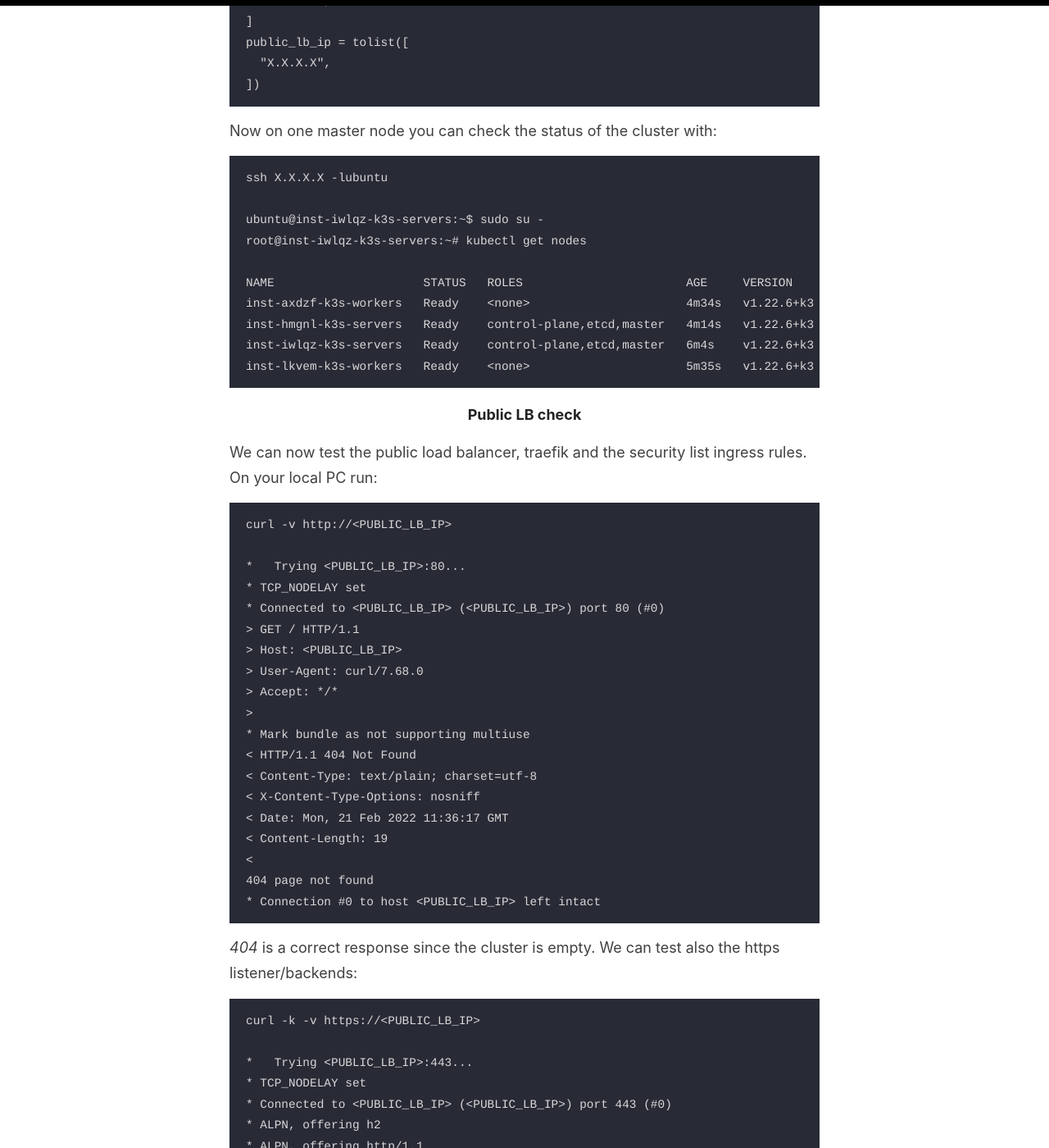
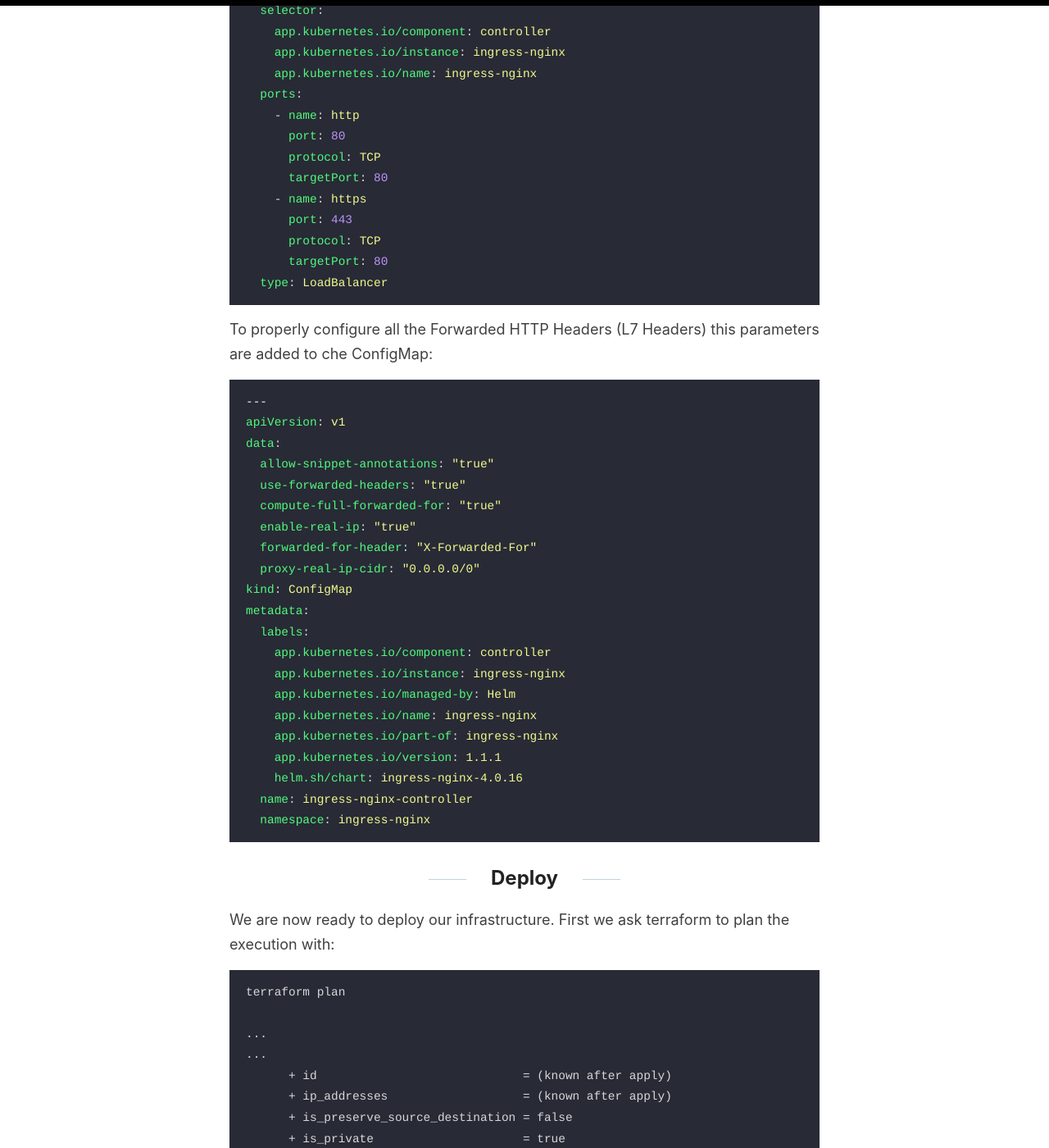
Before and after one commit to garutilorenzo/garutilorenzo.github.io, a Jekyll site: the page built from docs/_posts/2022-02-22-deploy-kubernetes-for-free-oracle-cloud.md, in a window 1280 px wide and 1400 px high, scrolled down 14481 px. Shown: the whole window at 82% size. Built offline with Jekyll 4.4.1, drawn with Linux system fonts in a browser that asks for light colours; some of the changed text lies outside the part shown.

Commit message:
New release

````diff
--- a/docs/_posts/2022-02-22-deploy-kubernetes-for-free-oracle-cloud.md
+++ b/docs/_posts/2022-02-22-deploy-kubernetes-for-free-oracle-cloud.md
@@ -166,6 +166,69 @@ rerun this command to reinitialize your working directory. If you forget, other
 commands will detect it and remind you to do so if necessary.
 ```
 
+#### Generate sel signed SSL certificate for the public LB (L7)
+
+**NOTE** If you already own a valid certificate skip this step and set the correct values for the variables: PATH_TO_PUBLIC_LB_CERT and PATH_TO_PUBLIC_LB_KEY
+
+We need to generate the certificates (sel signed) for our public load balancer (Layer 7). To do this we need *openssl*, open a terminal and follow this step:
+
+Generate the key:
+
+```
+openssl genrsa 2048 > privatekey.pem
+Generating RSA private key, 2048 bit long modulus (2 primes)
+.......+++++
+...............+++++
+e is 65537 (0x010001)
+```
+
+Generate the a new certificate request:
+
+```
+openssl req -new -key privatekey.pem -out csr.pem
+You are about to be asked to enter information that will be incorporated
+into your certificate request.
+What you are about to enter is what is called a Distinguished Name or a DN.
+There are quite a few fields but you can leave some blank
+For some fields there will be a default value,
+If you enter '.', the field will be left blank.
+-----
+Country Name (2 letter code) [AU]:IT
+State or Province Name (full name) [Some-State]:Italy
+Locality Name (eg, city) []:Brescia
+Organization Name (eg, company) [Internet Widgits Pty Ltd]:GL Ltd
+Organizational Unit Name (eg, section) []:IT
+Common Name (e.g. server FQDN or YOUR name) []:testlb.domainexample.com
+Email Address []:email@you.com
+
+Please enter the following 'extra' attributes
+to be sent with your certificate request
+A challenge password []:
+An optional company name []:
+```
+
+Generate the public CRT:
+
+```
+openssl x509 -req -days 365 -in csr.pem -signkey privatekey.pem -out public.crt
+Signature ok
+subject=C = IT, ST = Italy, L = Brescia, O = GL Ltd, OU = IT, CN = testlb.domainexample.com, emailAddress = email@you.com
+Getting Private key
+```
+
+This is the final result:
+
+```
+ls
+
+csr.pem  privatekey.pem  public.crt
+```
+
+Now set the variables:
+
+* PATH_TO_PUBLIC_LB_CERT: ~/full_path/public.crt
+* PATH_TO_PUBLIC_LB_KEY: ~/full_path/privatekey.pem
+
 ### Oracle provider setup
 
 This is an example of the *terraform.tfvars* file:
@@ -199,19 +262,27 @@ Once you have created the terraform.tfvars file edit the main.tf file (always in
 | `k3s_token` | `yes`        | The token of your K3s cluster. [How to](#generate-random-token) generate a random token |
 | `my_public_ip_cidr` | `yes`        |  your public ip in cidr format (Example: 195.102.xxx.xxx/32) |
 | `environment`  | `yes`  | Current work environment (Example: staging/dev/prod). This value is used for tag all the deployed resources |
+| `PATH_TO_PUBLIC_LB_CERT`  | `yes`  | Path to the public LB certificate. See [how to](#generate-sel-signed-ssl-certificate-for-the-public-lb-l7) the certificate |
+| `PATH_TO_PUBLIC_LB_KEY`  | `yes`  | Path to the public LB key. See [how to](#generate-sel-signed-ssl-certificate-for-the-public-lb-l7) the key |
 | `compute_shape`  | `no`  | Compute shape to use. Default VM.Standard.A1.Flex. **NOTE** Is mandatory to use this compute shape for provision 4 always free VMs |
 | `os_image_id`  | `no`  | Image id to use. Default image: Canonical-Ubuntu-20.04-aarch64-2022.01.18-0. See [how](#how-to-list-all-the-os-images) to list all available OS images |
+| `oci_core_vcn_dns_label`  | `no`  | VCN DNS label. Default: defaultvcn |
+| `oci_core_subnet_dns_label10`  | `no`  | First subnet DNS label. Default: defaultsubnet10 |
+| `oci_core_subnet_dns_label11`  | `no`  | Second subnet DNS label. Default: defaultsubnet11 |
 | `oci_core_vcn_cidr`  | `no`  | VCN CIDR. Default: oci_core_vcn_cidr |
 | `oci_core_subnet_cidr10`  | `no`  | First subnet CIDR. Default: 10.0.0.0/24 |
 | `oci_core_subnet_cidr11`  | `no`  | Second subnet CIDR. Default: 10.0.1.0/24 |
 | `oci_identity_dynamic_group_name`  | `no`  | Dynamic group name. This dynamic group will contains all the instances of this specific compartment. Default: Compute_Dynamic_Group |
 | `oci_identity_policy_name`  | `no`  | Policy name. This policy will allow dynamic group 'oci_identity_dynamic_group_name' to read OCI api without auth. Default: Compute_To_Oci_Api_Policy |
+| `k3s_load_balancer_name`  | `no`  | Internal LB name. Default: k3s internal load balancer  |
+| `public_load_balancer_name`  | `no`  | Public LB name. Default: K3s public LB  |
 | `kube_api_port`  | `no`  | Kube api default port Default: 6443  |
 | `public_lb_shape`  | `no`  | LB shape for the public LB. Default: flexible. **NOTE** is mandatory to use this kind of shape to provision two always free LB (public and private)  |
 | `http_lb_port`  | `no`  | http port used by the public LB. Default: 80  |
 | `https_lb_port`  | `no`  | http port used by the public LB. Default: 443  |
 | `k3s_server_pool_size`  | `no`  | Number of k3s servers deployed. Default 2  |
 | `k3s_worker_pool_size`  | `no`  | Number of k3s workers deployed. Default 2  |
+| `install_nginx_ingress`  | `no`  | Boolean value, install kubernetes nginx ingress controller instead of Traefik. Default: true. For more information see [Nginx ingress controller](#nginx-ingress-controller) |
 | `install_longhorn`  | `no`  | Boolean value, install longhorn "Cloud native distributed block storage for Kubernetes". Default: true  |
 | `longhorn_release`  | `no`  | Longhorn release. Default: v1.2.3  |
 | `unique_tag_key`  | `no`  | Unique tag name used for tagging all the deployed resources. Default: k3s-provisioner |
@@ -286,13 +357,14 @@ oci compute image list --compartment-id <compartment_ocid> --operating-system "C
 
 In order to get the maximum resources available within the oracle always free tier, the max amount of the k3s servers and k3s workers must be 2. So the max value for *k3s_server_pool_size* and *k3s_worker_pool_size* **is** 2.
 
-In this setup we use two LB, one internal LB and one public LB. In order to use two LB using the always free resources, one lb must be a [network load balancer](https://docs.oracle.com/en-us/iaas/Content/NetworkLoadBalancer/introducton.htm#Overview) an the other must be a [load balancer](https://docs.oracle.com/en-us/iaas/Content/Balance/Concepts/balanceoverview.htm). The public LB **must** use the *flexible* shape (*public_lb_shape* variable).
+In this setup we use two LB, one internal LB and one public LB (Layer 7). In order to use two LB using the always free resources, one lb must be a [network load balancer](https://docs.oracle.com/en-us/iaas/Content/NetworkLoadBalancer/introducton.htm#Overview) an the other must be a [load balancer](https://docs.oracle.com/en-us/iaas/Content/Balance/Concepts/balanceoverview.htm). The public LB **must** use the *flexible* shape (*public_lb_shape* variable).
 
 ## Notes about K3s
 
 In this environment the High Availability of the K3s cluster is provided using the Embedded DB. More details [here](https://rancher.com/docs/k3s/latest/en/installation/ha-embedded/)
 
-K3s will automatically install [Traefik](https://traefik.io/). Traefik is a modern HTTP reverse proxy and load balancer made to deploy microservices with ease. It simplifies networking complexity while designing, deploying, and running applications. More details [here](https://rancher.com/docs/k3s/latest/en/networking/#traefik-ingress-controller)
+The default installation of K3s install [Traefik](https://traefik.io/) as ingress the controller. In this environment Traefik is replaced by [Nginx ingress controller](https://kubernetes.github.io/ingress-nginx/). To install Traefik as the ingress controller set the variable *install_nginx_ingress* to *false*.
+For more details on Nginx ingress controller see the [Nginx ingress controller](#nginxingress-controller) section.
 
 ## Infrastructure overview
 
@@ -318,6 +390,62 @@ The other resources created by terraform are:
 ## Cluster resource deployed
 
 This setup will automatically install [longhorn](https://longhorn.io/). Longhorn is a *Cloud native distributed block storage for Kubernetes*. To disable the longhorn deployment set *install_longhorn* variable to *false*
+
+### Nginx ingress controller
+
+In this environment [Nginx ingress controller](https://kubernetes.github.io/ingress-nginx/) is used instead of the standard [Traefik](https://traefik.io/) ingress controller.
+
+The installation is the [bare metal](https://kubernetes.github.io/ingress-nginx/deploy/#bare-metal-clusters) installation, the ingress controller then is exposed via a LoadBalancer Service.
+
+```yaml
+---
+apiVersion: v1
+kind: Service
+metadata:
+  name: ingress-nginx-controller-loadbalancer
+  namespace: ingress-nginx
+spec:
+  selector:
+    app.kubernetes.io/component: controller
+    app.kubernetes.io/instance: ingress-nginx
+    app.kubernetes.io/name: ingress-nginx
+  ports:
+    - name: http
+      port: 80
+      protocol: TCP
+      targetPort: 80
+    - name: https
+      port: 443
+      protocol: TCP
+      targetPort: 80
+  type: LoadBalancer
+```
+
+To properly configure all the Forwarded HTTP Headers (L7 Headers) this parameters are added to che ConfigMap:
+
+```yaml
+---
+apiVersion: v1
+data:
+  allow-snippet-annotations: "true"
+  use-forwarded-headers: "true"
+  compute-full-forwarded-for: "true"
+  enable-real-ip: "true"
+  forwarded-for-header: "X-Forwarded-For"
+  proxy-real-ip-cidr: "0.0.0.0/0"
+kind: ConfigMap
+metadata:
+  labels:
+    app.kubernetes.io/component: controller
+    app.kubernetes.io/instance: ingress-nginx
+    app.kubernetes.io/managed-by: Helm
+    app.kubernetes.io/name: ingress-nginx
+    app.kubernetes.io/part-of: ingress-nginx
+    app.kubernetes.io/version: 1.1.1
+    helm.sh/chart: ingress-nginx-4.0.16
+  name: ingress-nginx-controller
+  namespace: ingress-nginx
+```
 
 ## Deploy
 
@@ -444,28 +572,34 @@ inst-lkvem-k3s-workers   Ready    <none>                      5m35s   v1.22.6+k3
 
 #### Public LB check
 
-We can now test the public load balancer, traefik and the security list ingress rules. On your local PC run:
+We can now test the public load balancer, nginx ingress controller and the security list ingress rules. On your local PC run:
 
 ```
 curl -v http://<PUBLIC_LB_IP>
 
-*   Trying <PUBLIC_LB_IP>:80...
+*   Trying PUBLIC_LB_IP:80...
 * TCP_NODELAY set
-* Connected to <PUBLIC_LB_IP> (<PUBLIC_LB_IP>) port 80 (#0)
+* Connected to PUBLIC_LB_IP (PUBLIC_LB_IP) port 80 (#0)
 > GET / HTTP/1.1
-> Host: <PUBLIC_LB_IP>
+> Host: PUBLIC_LB_IP
 > User-Agent: curl/7.68.0
 > Accept: */*
 >
 * Mark bundle as not supporting multiuse
 < HTTP/1.1 404 Not Found
-< Content-Type: text/plain; charset=utf-8
-< X-Content-Type-Options: nosniff
-< Date: Mon, 21 Feb 2022 11:36:17 GMT
-< Content-Length: 19
+< Date: Fri, 25 Feb 2022 14:03:09 GMT
+< Content-Type: text/html
+< Content-Length: 146
+< Connection: keep-alive
 <
-404 page not found
-* Connection #0 to host <PUBLIC_LB_IP> left intact
+<html>
+<head><title>404 Not Found</title></head>
+<body>
+<center><h1>404 Not Found</h1></center>
+<hr><center>nginx</center>
+</body>
+</html>
+* Connection #0 to host PUBLIC_LB_IP left intact
 ```
 
 *404* is a correct response since the cluster is empty. We can test also the https listener/backends:
@@ -483,39 +617,41 @@ curl -k -v https://<PUBLIC_LB_IP>
   CApath: /etc/ssl/certs
 * TLSv1.3 (OUT), TLS handshake, Client hello (1):
 * TLSv1.3 (IN), TLS handshake, Server hello (2):
-* TLSv1.3 (IN), TLS handshake, Encrypted Extensions (8):
-* TLSv1.3 (IN), TLS handshake, Certificate (11):
-* TLSv1.3 (IN), TLS handshake, CERT verify (15):
-* TLSv1.3 (IN), TLS handshake, Finished (20):
-* TLSv1.3 (OUT), TLS change cipher, Change cipher spec (1):
-* TLSv1.3 (OUT), TLS handshake, Finished (20):
-* SSL connection using TLSv1.3 / TLS_AES_128_GCM_SHA256
-* ALPN, server accepted to use h2
+* TLSv1.2 (IN), TLS handshake, Certificate (11):
+* TLSv1.2 (IN), TLS handshake, Server key exchange (12):
+* TLSv1.2 (IN), TLS handshake, Server finished (14):
+* TLSv1.2 (OUT), TLS handshake, Client key exchange (16):
+* TLSv1.2 (OUT), TLS change cipher, Change cipher spec (1):
+* TLSv1.2 (OUT), TLS handshake, Finished (20):
+* TLSv1.2 (IN), TLS handshake, Finished (20):
+* SSL connection using TLSv1.2 / ECDHE-RSA-AES256-GCM-SHA384
+* ALPN, server accepted to use http/1.1
 * Server certificate:
-*  subject: CN=TRAEFIK DEFAULT CERT
-*  start date: Feb 21 11:30:28 2022 GMT
-*  expire date: Feb 21 11:30:28 2023 GMT
-*  issuer: CN=TRAEFIK DEFAULT CERT
-*  SSL certificate verify result: unable to get local issuer certificate (20), continuing anyway.
-* Using HTTP2, server supports multi-use
-* Connection state changed (HTTP/2 confirmed)
-* Copying HTTP/2 data in stream buffer to connection buffer after upgrade: len=0
-* Using Stream ID: 1 (easy handle 0x55cac9ccde10)
-> GET / HTTP/2
-> Host: <PUBLIC_LB_IP>
-> user-agent: curl/7.68.0
-> accept: */*
+*  subject: C=IT; ST=Italy; L=Brescia; O=GL Ltd; OU=IT; CN=testlb.domainexample.com; emailAddress=email@you.com
+*  start date: Feb 25 10:28:29 2022 GMT
+*  expire date: Feb 25 10:28:29 2023 GMT
+*  issuer: C=IT; ST=Italy; L=Brescia; O=GL Ltd; OU=IT; CN=testlb.domainexample.com; emailAddress=email@you.com
+*  SSL certificate verify result: self signed certificate (18), continuing anyway.
+> GET / HTTP/1.1
+> Host: PUBLIC_LB_IP
+> User-Agent: curl/7.68.0
+> Accept: */*
 >
-* TLSv1.3 (IN), TLS handshake, Newsession Ticket (4):
-* Connection state changed (MAX_CONCURRENT_STREAMS == 250)!
-< HTTP/2 404
-< content-type: text/plain; charset=utf-8
-< x-content-type-options: nosniff
-< content-length: 19
-< date: Mon, 21 Feb 2022 11:37:54 GMT
+* Mark bundle as not supporting multiuse
+< HTTP/1.1 404 Not Found
+< Date: Fri, 25 Feb 2022 13:48:19 GMT
+< Content-Type: text/html
+< Content-Length: 146
+< Connection: keep-alive
 <
-404 page not found
-* Connection #0 to host <PUBLIC_LB_IP> left intact
+<html>
+<head><title>404 Not Found</title></head>
+<body>
+<center><h1>404 Not Found</h1></center>
+<hr><center>nginx</center>
+</body>
+</html>
+* Connection #0 to host PUBLIC_LB_IP left intact
 ```
 
 #### Longhorn check
@@ -579,7 +715,7 @@ Finally to test all the components of the cluster we can deploy a sample stack.
 * Wordpress
 
 Each component is made by: one deployment and one service.
-Wordpress and nginx share the same persistent volume (ReadWriteMany with longhorn storage class). The nginx configuration is stored in two ConfigMaps and  the nginx service is exposed by Traefik ingress controller.
+Wordpress and nginx share the same persistent volume (ReadWriteMany with longhorn storage class). The nginx configuration is stored in four ConfigMaps and  the nginx service is exposed by the nginx ingress controller.
 
 Deploy the resources with:
 
@@ -606,7 +742,7 @@ nginx-svc         ClusterIP   10.43.9.202     <none>        80/TCP     80m
 wordpress-svc     ClusterIP   10.43.242.26    <none>        9000/TCP   91m
 ```
 
-Now you are ready to setup WP, open the LB public ip and follow the wizard. **NOTE** nginx and Traefik are configured without virthual host/server name.
+Now you are ready to setup WP, open the LB public ip and follow the wizard. **NOTE** nginx and the Kubernetes Ingress rule are configured without virthual host/server name.
 
 ![k3s-wp-install]({{ site.baseurl }}/images/k3s-wp.png)
 
````
Also changed, not shown: other parts of docs/_posts/2022-02-22-deploy-kubernetes-for-free-oracle-cloud.md (+2 -2 lines).
